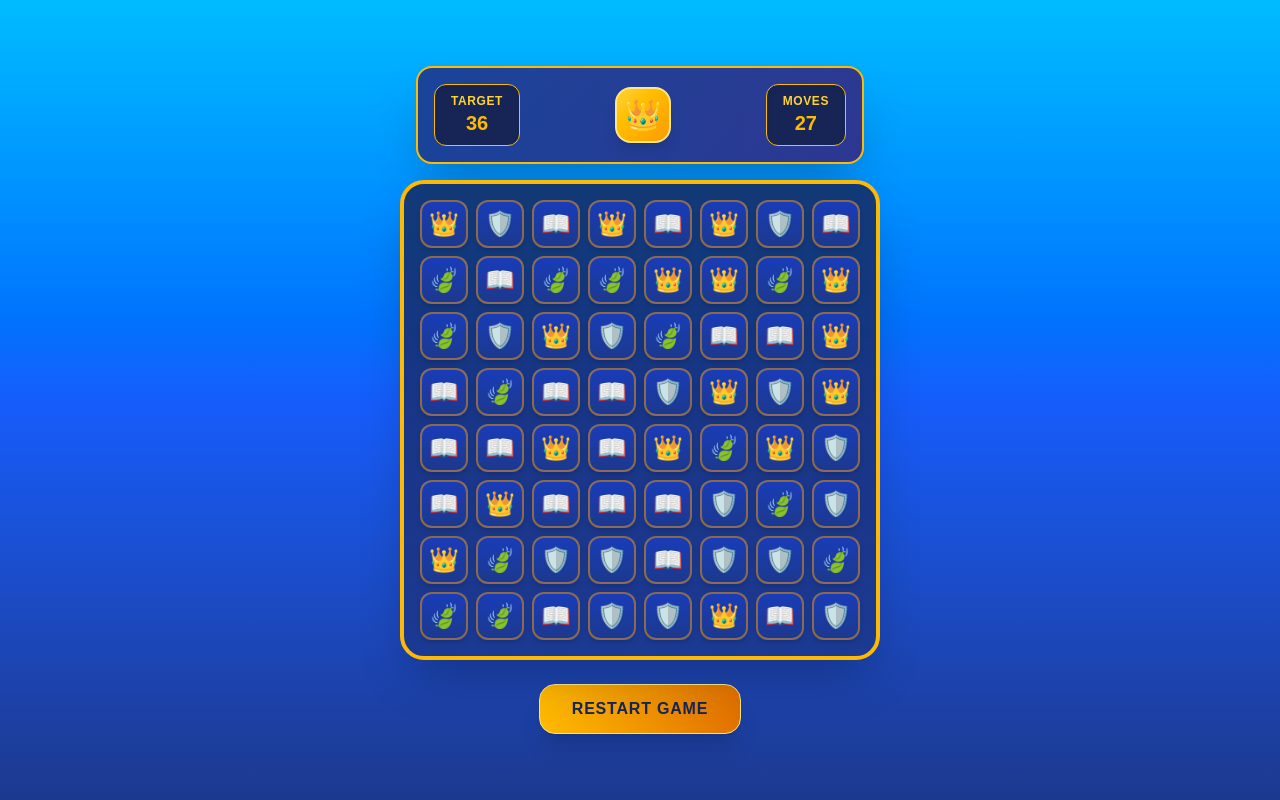
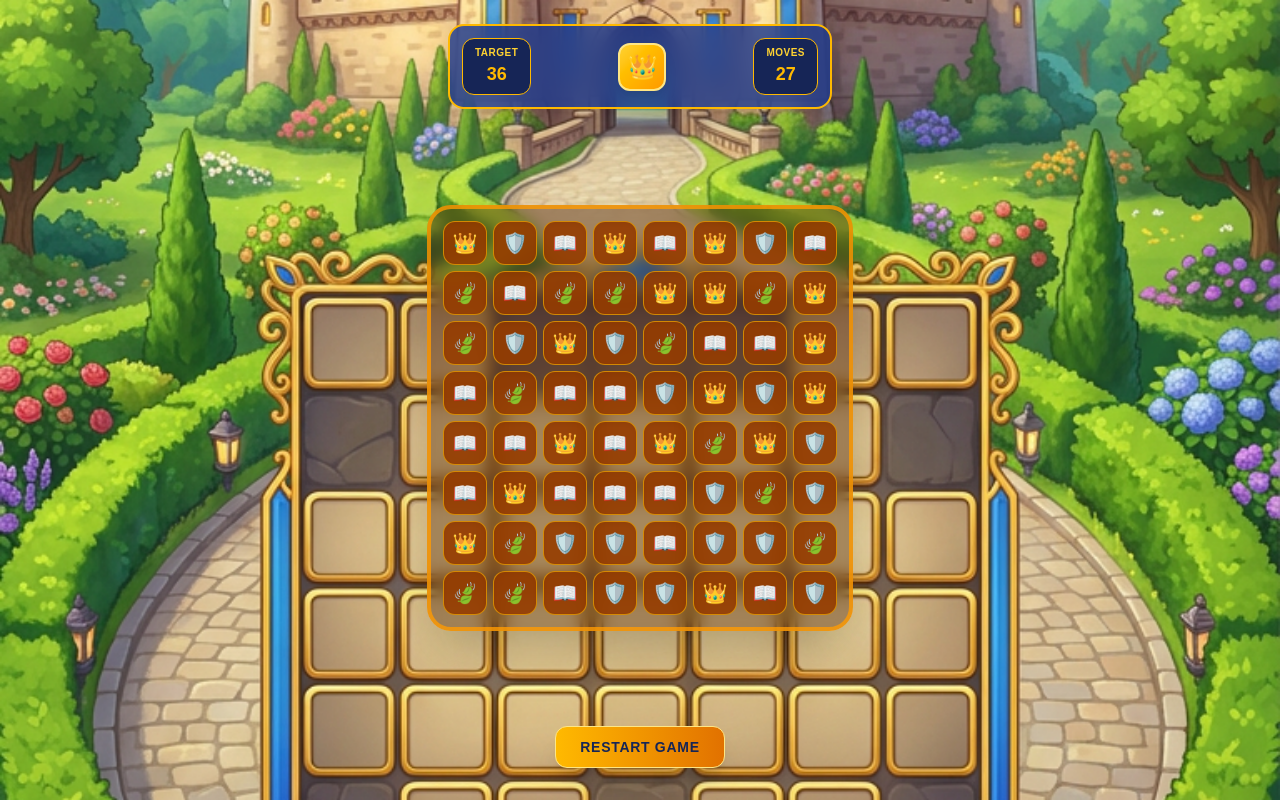
Before and after one commit to supunsasmithafamily-ai/royal-game-earn-money-, a Next.js app in the folder my-game/: page / in a window 1280 px wide. Built offline with nearby package versions, Linux system fonts and the light colour scheme.

Commit message:
Refactor game UI components for improved layout

```diff
--- a/my-game/src/app/page.tsx
+++ b/my-game/src/app/page.tsx
@@ -17,49 +17,52 @@ export default function Match3Game() {
   }, []);
 
   return (
-    <div className="flex flex-col items-center justify-center min-h-screen bg-gradient-to-b from-sky-400 via-blue-600 to-blue-900 text-white p-4">
+    <div
+      className="flex flex-col items-center justify-between min-h-screen p-4 bg-cover bg-center bg-no-repeat"
+      style={{ backgroundImage: `url('/game-bg.png')` }}
+    >
       {/* ඉහළින් පෙනෙන රාජකීය Target සහ Moves පුවරුව */}
-      <div className="flex justify-between items-center w-full max-w-md bg-gradient-to-r from-blue-900/90 to-indigo-900/90 p-4 rounded-2xl mb-4 border-2 border-amber-400 shadow-2xl">
-        <div className="flex flex-col items-center bg-blue-950 px-4 py-2 rounded-xl border border-amber-400 shadow-inner">
-          <span className="text-xs text-amber-300 font-extrabold uppercase tracking-wider">Target</span>
-          <span className="text-xl font-black text-amber-400">{target}</span>
+      <div className="flex justify-between items-center w-full max-w-sm bg-blue-900/80 backdrop-blur-md p-3 rounded-2xl border-2 border-amber-400 shadow-2xl mt-2">
+        <div className="flex flex-col items-center bg-blue-950 px-3 py-1.5 rounded-xl border border-amber-400">
+          <span className="text-[10px] text-amber-300 font-extrabold uppercase tracking-wider">Target</span>
+          <span className="text-lg font-black text-amber-400">{target}</span>
         </div>
 
         <div className="text-center">
-          <div className="w-14 h-14 bg-gradient-to-br from-amber-300 to-amber-500 rounded-2xl flex items-center justify-center text-3xl shadow-lg mx-auto border-2 border-amber-200">
+          <div className="w-12 h-12 bg-gradient-to-br from-amber-300 to-amber-500 rounded-xl flex items-center justify-center text-2xl shadow-lg mx-auto border-2 border-amber-200">
             👑
           </div>
         </div>
 
-        <div className="flex flex-col items-center bg-blue-950 px-4 py-2 rounded-xl border border-amber-400 shadow-inner">
-          <span className="text-xs text-amber-300 font-extrabold uppercase tracking-wider">Moves</span>
-          <span className="text-xl font-black text-amber-400">{moves}</span>
+        <div className="flex flex-col items-center bg-blue-950 px-3 py-1.5 rounded-xl border border-amber-400">
+          <span className="text-[10px] text-amber-300 font-extrabold uppercase tracking-wider">Moves</span>
+          <span className="text-lg font-black text-amber-400">{moves}</span>
         </div>
       </div>
 
-      {/* ප්‍රධාන ක්‍රීඩා ග්‍රිඩ් පුවරුව (Royal Board Style) */}
-      <div className="bg-gradient-to-b from-blue-950/80 to-blue-900/90 p-4 rounded-3xl border-4 border-amber-400 shadow-2xl backdrop-blur-md">
-        <div className="grid grid-cols-8 gap-2">
+      {/* ප්‍රධාන ක්‍රීඩා ග්‍රිඩ් පුවරුව */}
+      <div className="bg-amber-950/40 p-3 rounded-3xl border-4 border-amber-500/80 shadow-2xl backdrop-blur-sm my-auto">
+        <div className="grid grid-cols-8 gap-1.5">
           {board.length > 0 ? (
             board.map((row, rowIndex) =>
               row.map((cell, colIndex) => (
                 <button
                   key={`${rowIndex}-${colIndex}`}
-                  className="w-10 h-10 md:w-12 md:h-12 bg-gradient-to-b from-blue-800 to-blue-900 hover:from-blue-700 hover:to-blue-800 rounded-xl flex items-center justify-center text-2xl transition-all transform active:scale-95 shadow-md border-2 border-amber-500/50"
+                  className="w-9 h-9 md:w-11 md:h-11 bg-amber-800/90 hover:bg-amber-700 rounded-xl flex items-center justify-center text-xl transition-all transform active:scale-95 shadow-inner border border-amber-400/60"
                 >
                   {cell}
                 </button>
               ))
             )
           ) : (
-            <div className="col-span-8 text-center py-10 text-amber-300 font-bold">Loading Royal Game...</div>
+            <div className="col-span-8 text-center py-10 text-amber-300 font-bold">Loading...</div>
           )}
         </div>
       </div>
 
       {/* පහළ මෙනු පාලක */}
-      <div className="flex gap-4 mt-6">
-        <button className="px-8 py-3 bg-gradient-to-r from-amber-400 to-amber-600 hover:from-amber-300 hover:to-amber-500 text-blue-950 font-black rounded-2xl shadow-xl transition-all border border-amber-200 uppercase tracking-wider">
+      <div className="mb-4">
+        <button className="px-6 py-2.5 bg-gradient-to-r from-amber-400 to-amber-600 hover:from-amber-300 hover:to-amber-500 text-blue-950 font-black rounded-xl shadow-xl transition-all border border-amber-200 uppercase tracking-wider text-sm">
           Restart Game
         </button>
       </div>
```
